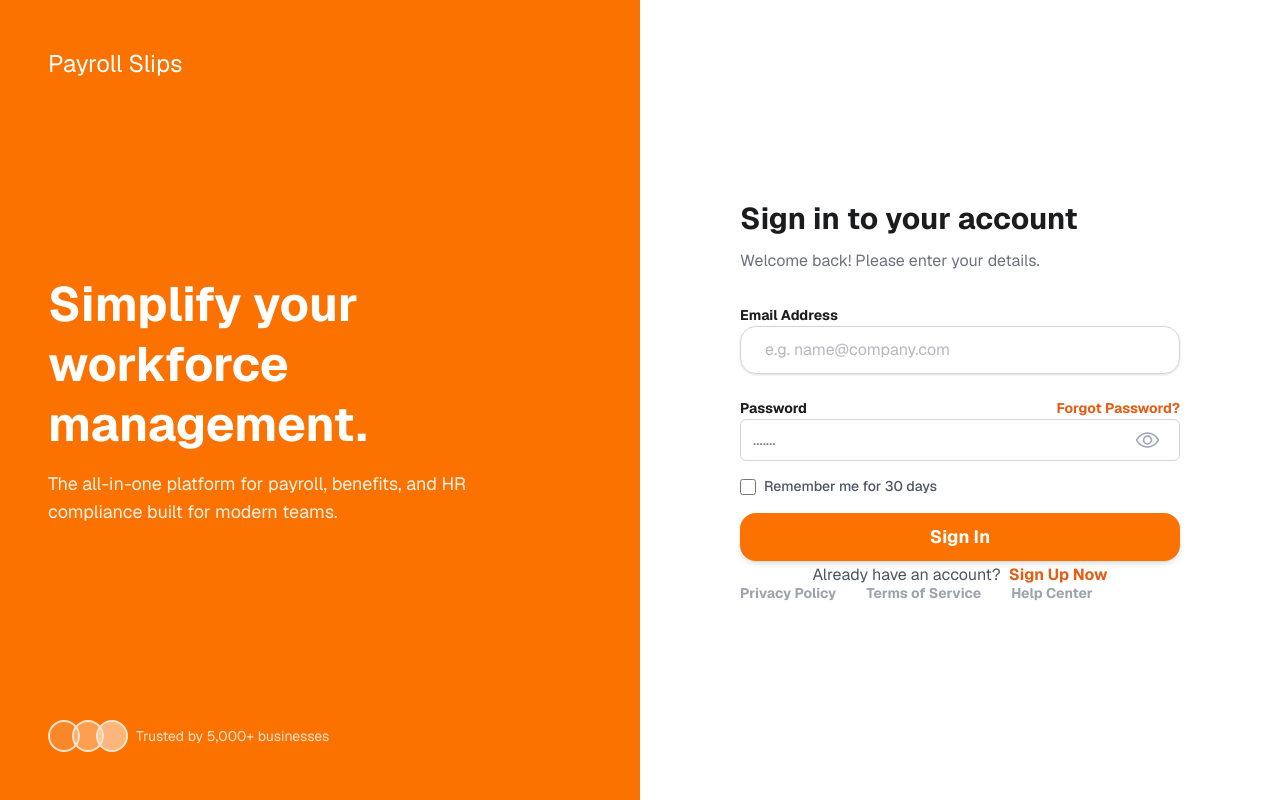
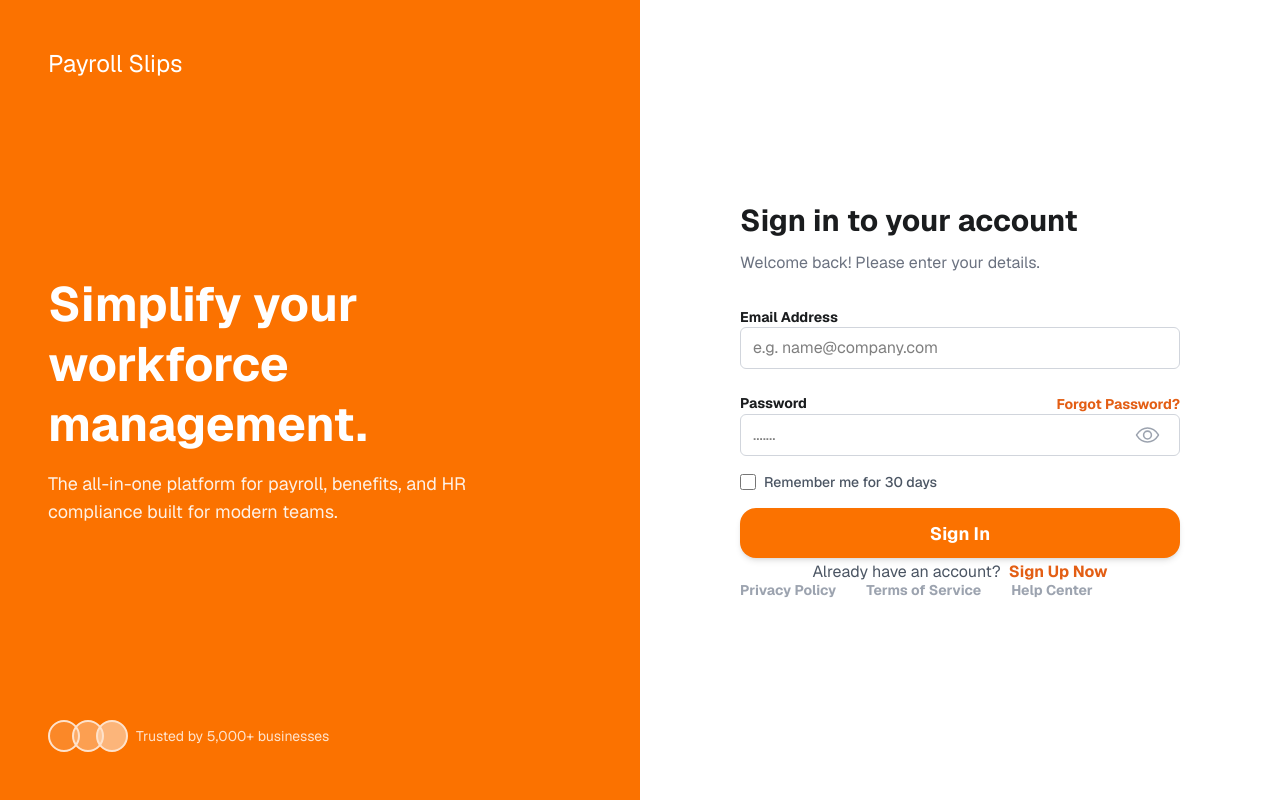
Before and after one commit to omaremadkamal/payslip-frontend, a Next.js app: page /login in a window 1280 px wide. Built offline with nearby package versions, Linux system fonts and the light colour scheme.

Commit message:
i changed the component inputs and buttons

```diff
--- a/components/atoms/button.tsx
+++ b/components/atoms/button.tsx
@@ -2,7 +2,7 @@ const SignInButton = ({ text }: { text: string }) => {
   return (
     <button
       type="submit"
-      className="w-[440px] max-w-full h-[48px] bg-[#FB7200] hover:bg-[#c44e0f] text-white text-[18px] font-bold rounded-[16px] transition-all cursor-pointer shadow-md active:scale-[0.98]"
+      className="w-[440px] max-w-full h-[50px] bg-[#FB7200] hover:bg-[#c44e0f] text-white text-[18px] font-bold rounded-[16px] transition-all cursor-pointer shadow-md active:scale-[0.98]"
     >
       {text}
     </button>
--- a/components/atoms/inputAtom.tsx
+++ b/components/atoms/inputAtom.tsx
@@ -9,13 +9,13 @@ export const GeneralInput = ({
 }) => {
   return (
     <div className="w-[440px]  max-w-full flex flex-col">
-      <label className="block text-[#1A1C1E] text-[14px] font-bold ">
+      <label className=" w-[448px] h-[20px] block text-[#1A1C1E] text-[14px] font-bold ">
         {labelname}
       </label>
       <input
         type={type}
         placeholder={placeholder}
-        className="w-full h-[48px] top-[14px] right-[17px] bottom-[14px] left-[17px] px-6 border border-[#D1D5DB] rounded-[16px] text-[#6B7280] text-[18spx] outline-none focus:border-blue-500 focus:ring-1 focus:ring-blue-500 transition-all shadow-sm box-border"
+        className="w-full px-3 py-2 border border-gray-300 rounded-md focus:ring-2 focus:ring-orange-500 outline-none"
       />
     </div>
   );
```
